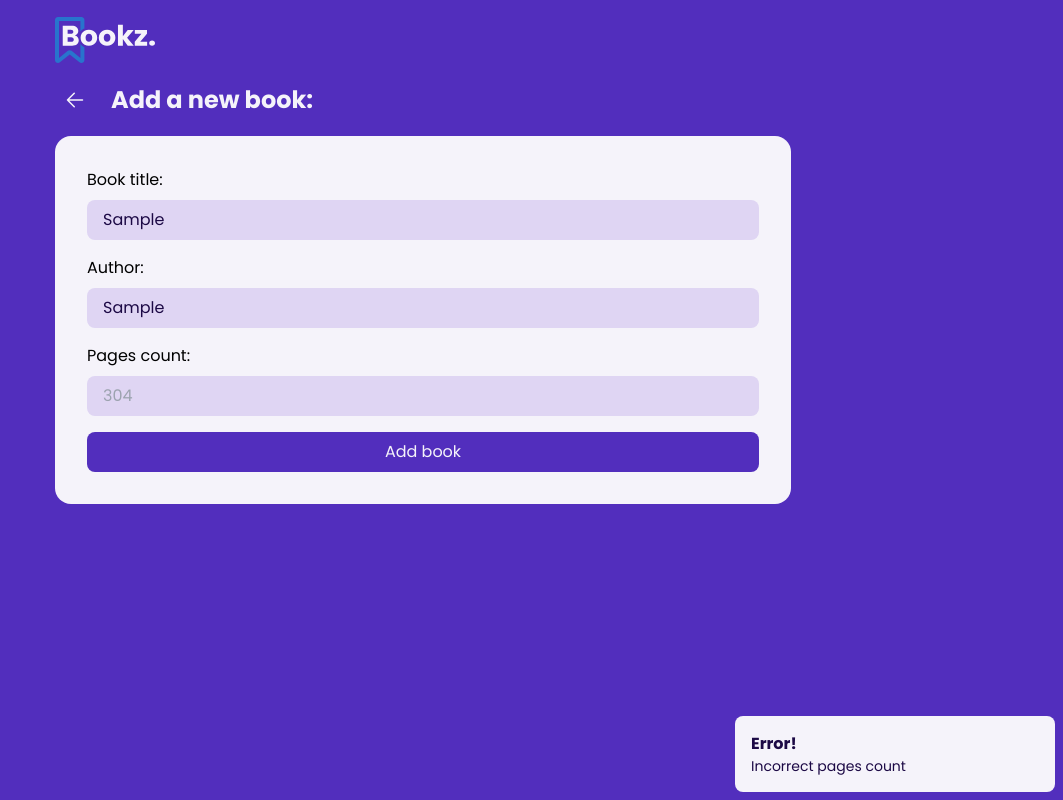
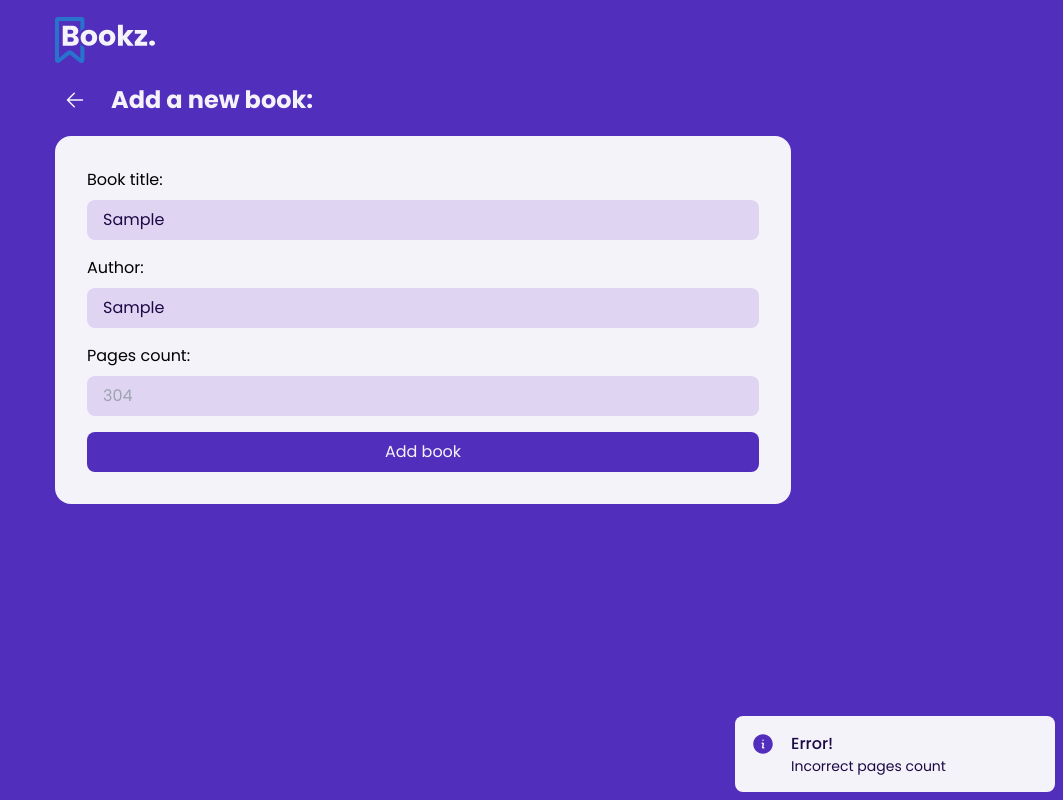
Before and after one commit to ptrv-dev/vue-bookz, a Vue app: page /book/add in a window 1280 px wide. Both pictures are taken after typing "Sample", "Sample", "Sample" into the empty fields and a click on the button "Add book". Shown: the whole page, without its empty margins (217-1280 px from the left). Built offline with nearby package versions, Linux system fonts and the light colour scheme.

Commit message:
App Notifications update: Added types of notifications

```diff
--- a/src/components/AppNotifications.vue
+++ b/src/components/AppNotifications.vue
@@ -15,12 +15,53 @@ export default {
       <div
         v-for="notification in notifications"
         :key="notification.added"
-        class="text-dark bg-white rounded-lg p-4 text-sm transition-all"
+        class="text-dark bg-white rounded-lg p-4 text-sm transition-all flex items-start gap-4"
       >
-        <h4 class="text-base font-bold" v-if="notification.title">
-          {{ notification.title }}
-        </h4>
-        {{ notification.text }}
+        <svg
+          v-if="notification.type === 'success'"
+          xmlns="http://www.w3.org/2000/svg"
+          viewBox="0 0 24 24"
+          fill="currentColor"
+          class="w-6 h-6 text-green-600"
+        >
+          <path
+            fill-rule="evenodd"
+            d="M2.25 12c0-5.385 4.365-9.75 9.75-9.75s9.75 4.365 9.75 9.75-4.365 9.75-9.75 9.75S2.25 17.385 2.25 12zm13.36-1.814a.75.75 0 10-1.22-.872l-3.236 4.53L9.53 12.22a.75.75 0 00-1.06 1.06l2.25 2.25a.75.75 0 001.14-.094l3.75-5.25z"
+            clip-rule="evenodd"
+          />
+        </svg>
+        <svg
+          v-if="notification.type === 'error'"
+          xmlns="http://www.w3.org/2000/svg"
+          viewBox="0 0 24 24"
+          fill="currentColor"
+          class="w-6 h-6 text-red-600"
+        >
+          <path
+            fill-rule="evenodd"
+            d="M2.25 12c0-5.385 4.365-9.75 9.75-9.75s9.75 4.365 9.75 9.75-4.365 9.75-9.75 9.75S2.25 17.385 2.25 12zM12 8.25a.75.75 0 01.75.75v3.75a.75.75 0 01-1.5 0V9a.75.75 0 01.75-.75zm0 8.25a.75.75 0 100-1.5.75.75 0 000 1.5z"
+            clip-rule="evenodd"
+          />
+        </svg>
+        <svg
+          v-if="notification.type === 'info'"
+          xmlns="http://www.w3.org/2000/svg"
+          viewBox="0 0 24 24"
+          fill="currentColor"
+          class="w-6 h-6 text-primary"
+        >
+          <path
+            fill-rule="evenodd"
+            d="M2.25 12c0-5.385 4.365-9.75 9.75-9.75s9.75 4.365 9.75 9.75-4.365 9.75-9.75 9.75S2.25 17.385 2.25 12zm8.706-1.442c1.146-.573 2.437.463 2.126 1.706l-.709 2.836.042-.02a.75.75 0 01.67 1.34l-.04.022c-1.147.573-2.438-.463-2.127-1.706l.71-2.836-.042.02a.75.75 0 11-.671-1.34l.041-.022zM12 9a.75.75 0 100-1.5.75.75 0 000 1.5z"
+            clip-rule="evenodd"
+          />
+        </svg>
+        <div>
+          <h4 class="font-medium text-base" v-if="notification.title">
+            {{ notification.title }}
+          </h4>
+          {{ notification.text }}
+        </div>
       </div>
     </transition-group>
   </div>
--- a/src/store/index.js
+++ b/src/store/index.js
@@ -46,11 +46,12 @@ export const store = createStore({
         book.calendar.push([key, pages]);
       }
     },
-    addNotification(ctx, { title, text }) {
+    addNotification(ctx, { title, text, type = 'info' }) {
       ctx.state.notifications.push({
         added: Date.now(),
         title,
         text,
+        type,
       });
     },
     clearNotifications(ctx) {
```
